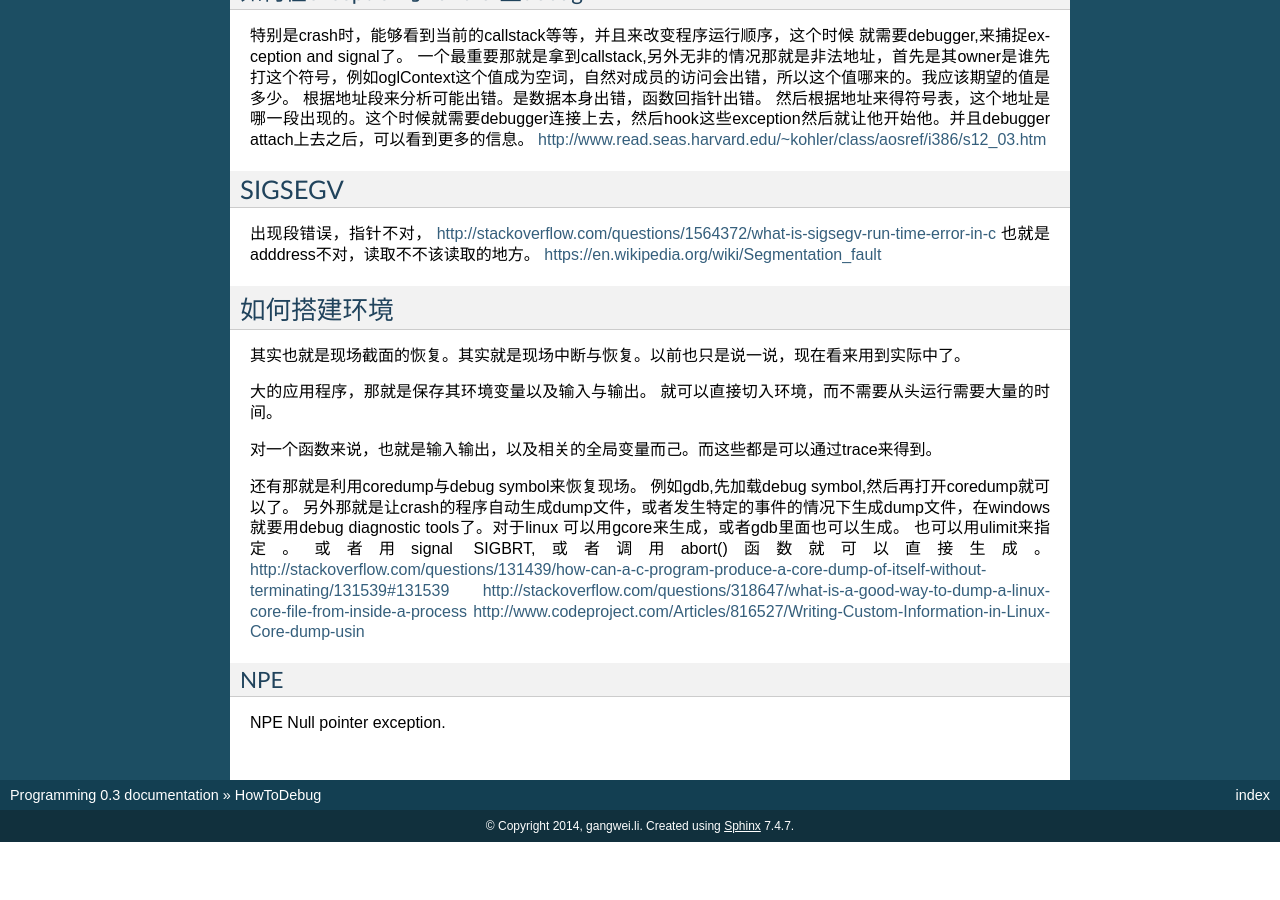
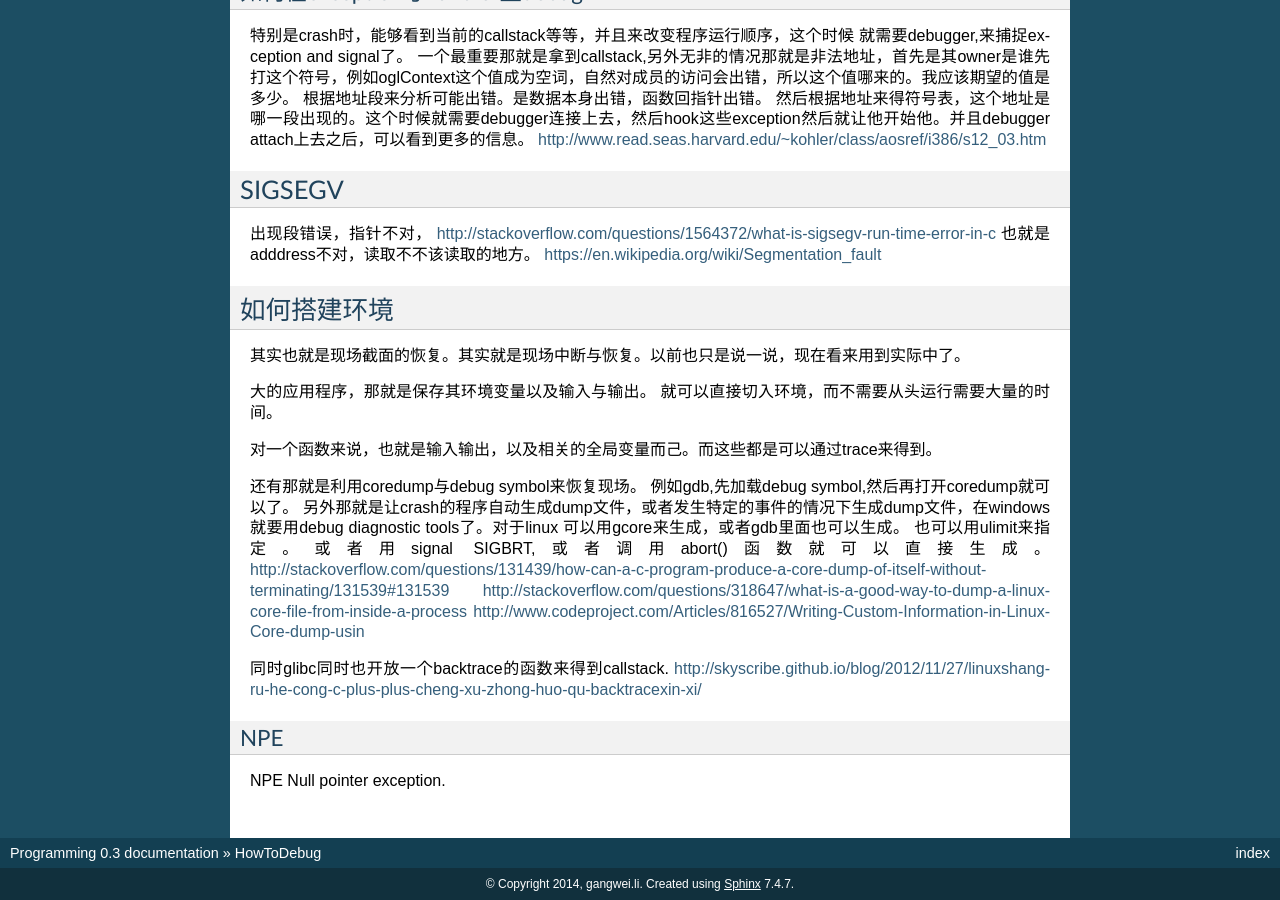
Before and after one commit to gwli/Programming, a Sphinx documentation site: the page built from source/content/Stage_2/HowToDebug.rst, in a window 1280 px wide and 900 px high, scrolled down 2075 px. Built offline with Sphinx 7.4.7, drawn with Linux system fonts in a browser that asks for light colours; before the commit the page ends 2917 px from its top, so only the background shows below that.

Commit message:
how to get callstack with an api

```diff
--- a/source/content/Stage_2/HowToDebug.rst
+++ b/source/content/Stage_2/HowToDebug.rst
@@ -123,6 +123,9 @@ http://stackoverflow.com/questions/131439/how-can-a-c-program-produce-a-core-dum
 http://stackoverflow.com/questions/318647/what-is-a-good-way-to-dump-a-linux-core-file-from-inside-a-process
 http://www.codeproject.com/Articles/816527/Writing-Custom-Information-in-Linux-Core-dump-usin
 
+同时glibc同时也开放一个backtrace的函数来得到callstack.
+http://skyscribe.github.io/blog/2012/11/27/linuxshang-ru-he-cong-c-plus-plus-cheng-xu-zhong-huo-qu-backtracexin-xi/
+
 NPE
 ===
 
```
